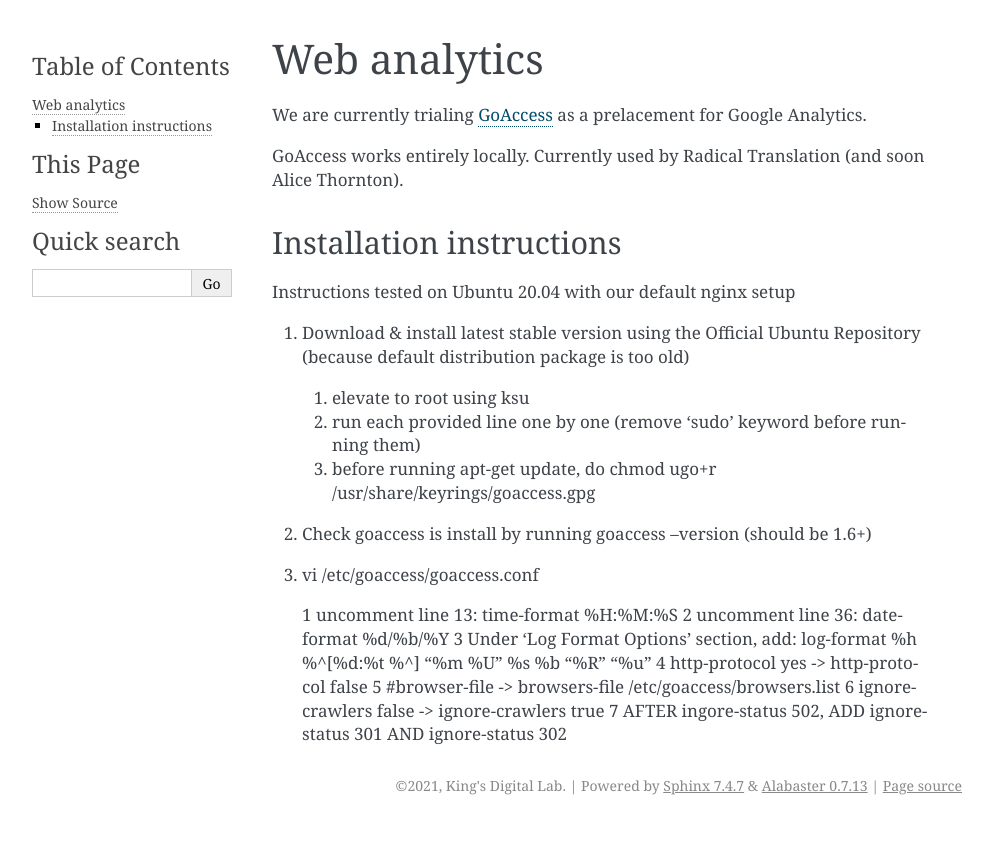
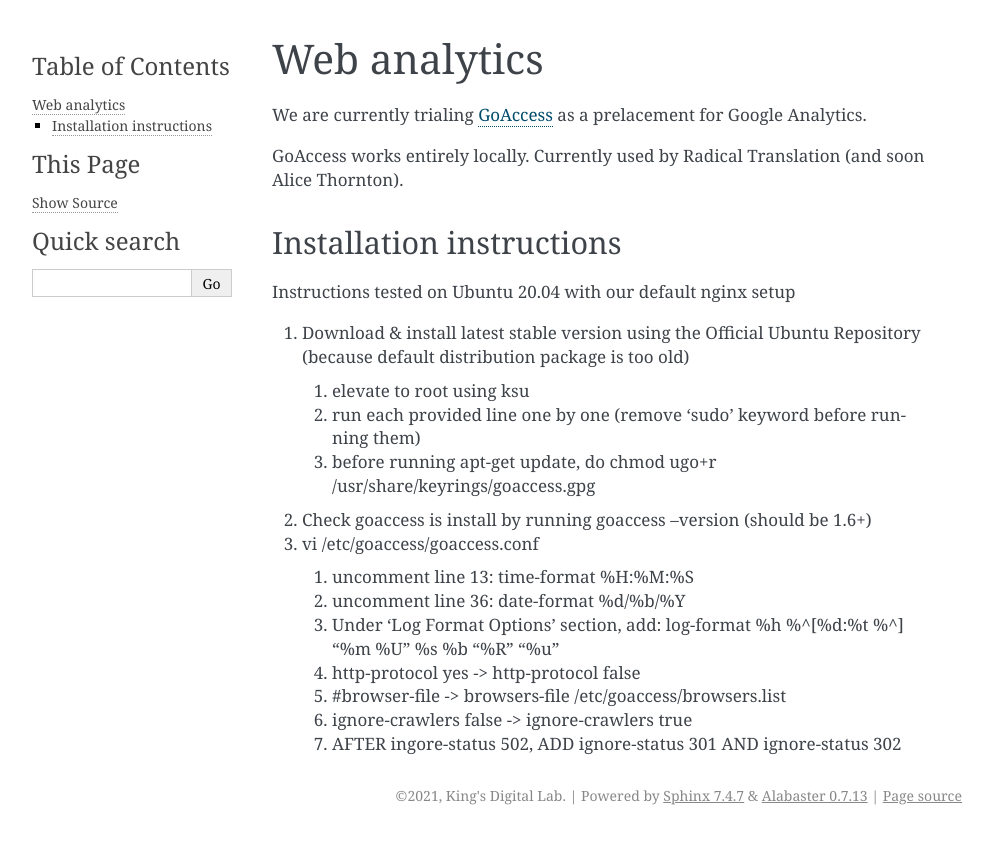
Before and after one commit to kingsdigitallab/reusable-components, a Sphinx documentation site: the page built from docs/reference/web-analytics.rst, in a window 1280 px wide. Shown: the top 844 px of the page, without its empty margins (148-1141 px from the left). Built offline with Sphinx 7.4.7, drawn with Linux system fonts in a browser that asks for light colours.

Commit message:
Update web-analytics.rst

```diff
--- a/docs/reference/web-analytics.rst
+++ b/docs/reference/web-analytics.rst
@@ -19,10 +19,10 @@ Instructions tested on Ubuntu 20.04 with our default nginx setup
 2. Check goaccess is install by running goaccess --version (should be 1.6+)
 3. vi /etc/goaccess/goaccess.conf
 
-   1 uncomment line 13: time-format %H:%M:%S
-   2 uncomment line 36: date-format %d/%b/%Y
-   3 Under 'Log Format Options' section, add: log-format  %h %^[%d:%t %^] "%m %U" %s %b "%R" "%u"
-   4 http-protocol yes -> http-protocol false
-   5 #browser-file -> browsers-file /etc/goaccess/browsers.list
-   6 ignore-crawlers false -> ignore-crawlers true
-   7 AFTER ingore-status 502, ADD ignore-status 301 AND ignore-status 302
+   1. uncomment line 13: time-format %H:%M:%S
+   2. uncomment line 36: date-format %d/%b/%Y
+   3. Under 'Log Format Options' section, add: log-format  %h %^[%d:%t %^] "%m %U" %s %b "%R" "%u"
+   4. http-protocol yes -> http-protocol false
+   5. #browser-file -> browsers-file /etc/goaccess/browsers.list
+   6. ignore-crawlers false -> ignore-crawlers true
+   7. AFTER ingore-status 502, ADD ignore-status 301 AND ignore-status 302
```
